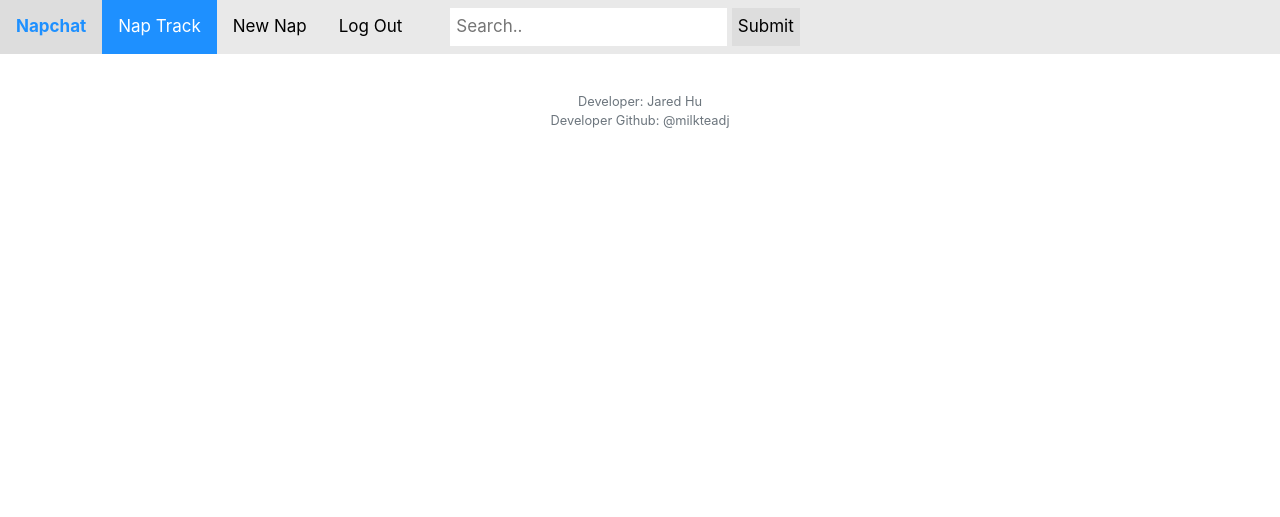
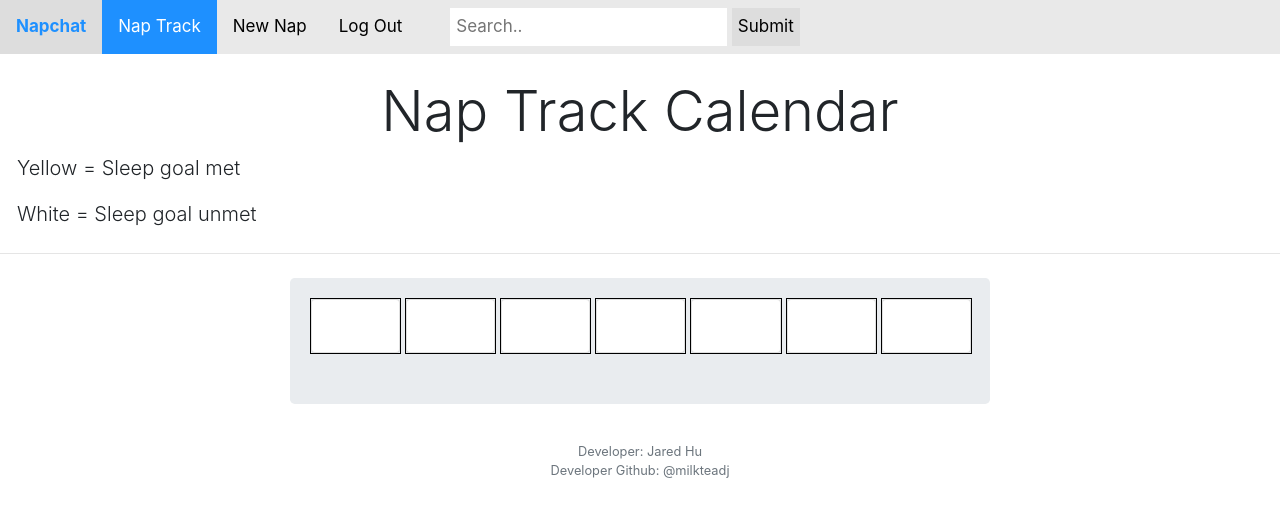
Before and after one commit to jared-ni/napchat, a Flask app: template templates/index.html in a window 1280 px wide. Shown: the top 517 px of the page. Run offline with Flask 2, Linux system fonts and the light colour scheme; the template is opened without the code that fills it, so the values that code supplies are empty; some libraries are stand-ins or nearby versions.

Commit message:
implement nap track

```diff
--- a/app.py
+++ b/app.py
@@ -7,7 +7,7 @@
 from datetime import date, time
 import requests
 import json
-import secrets
+import calendar
 
 # firebase configuration
 firebaseConfig = {
@@ -55,8 +55,28 @@
 @app.route("/")
 @login_required
 def index():
-  print(db.child("session").child("user_id").get())
-  return render_template("index.html")
+
+  year = 2021
+  month = 12
+  # first day determines the number of blank spaces to add
+  weekdays = calendar.weekheader(3).split()
+  #first_day = datetime.datetime(year, month, 1).weekday() #get day of the week (sun = 6)
+  days = list(calendar.monthrange(year, month))
+  if days[0] == 6:
+    days[0] = -1
+
+  # date list
+  myDays = []
+  for i in range(days[0] + 1):
+    myDays.append("-")
+  for i in range(1, days[1] + 1):
+    myDays.append(str(i))
+  for i in range(len(myDays), 35):
+    myDays.append("-")
+
+  month_name = calendar.month_name[month]
+
+  return render_template("index.html", weekdays=weekdays, myDays=myDays, year=year, month=month_name)
 
 
 @app.route("/login", methods=["GET", "POST"])
--- a/static/styles.css
+++ b/static/styles.css
@@ -77,3 +77,61 @@
 .topnav .search-container button:hover {
   background: #ccc;
 }
+
+
+/*index page */
+
+ul {
+  list-style-type: none;
+  white-space:nowrap;
+  text-align: center;
+  list-style: inside;
+}
+
+li {
+  display:inline-block;
+}
+
+/* calendar */
+.calendar {
+  margin: auto;
+  width: 700px;
+  padding: 10px;
+  top: 50%;
+  left: 50%;
+
+}
+
+
+/* Weekdays (Mon-Sun) */
+.weekdays {
+  display: inline-block;
+  color: #dfebed;
+  font-weight: 600;
+  margin: auto;
+  width: 100%;
+  padding: 10px;
+}
+
+.weekdays li {
+  display: inline-block;
+  width: 13.8%;
+  color: #666;
+  border: 1px solid black;
+}
+
+
+.days {
+  display: inline-block;
+  color: #dfebed;
+  font-weight: 600;
+  margin: auto;
+  width: 100%;
+  padding: 10px;
+}
+
+.days li{
+  display: inline-block;
+  width: 13.8%;
+  color: #666;
+}
--- a/templates/index.html
+++ b/templates/index.html
@@ -18,4 +18,43 @@
       </form>
     </div>
   </div>
+  <br/>
+  <div class="body">
+    <h1 class="display-4 text-center">Nap Track Calendar</h1>
+    <p class="lead">&nbsp;&nbsp; Yellow = Sleep goal met</p>
+    <p class="lead">&nbsp;&nbsp; White = Sleep goal unmet</p>
+    <hr class="my-4">
+
+    <div class="jumbotron calendar">
+
+      <ul class="weekdays">
+        {% for i in range(7) %}
+          <li>
+            <div class="card text-center">
+              <div class="card-body">
+                <h5 class="card-title">{{ weekdays[i] }}</h5>
+              </div>
+            </div>
+          </li>
+        {% endfor %}
+      </ul>
+
+      <ul class="days">
+        {% for i in range(1, myDays|length + 1) %}
+          <li>
+            <div class="card text-center h-100">
+              <div class="card-body">
+                <h5 class="card-title">{{ myDays[i-1] }}</h5>
+              </div>
+            </div>
+          </li>
+          {% if i % 7 == 0 %}
+            <br>
+          {% endif %}
+        {% endfor %}
+      </ul>
+
+    </div>
+  </div>
+
 {% endblock %}
```
